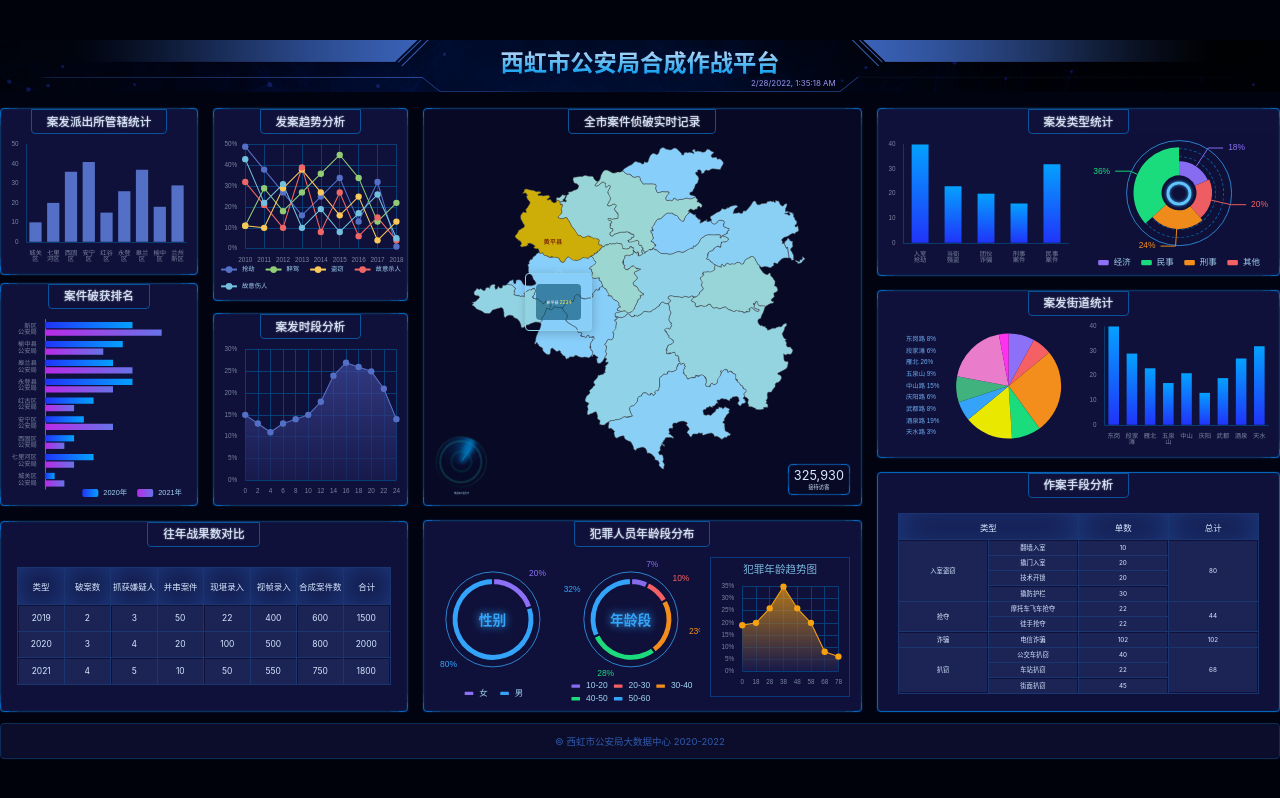
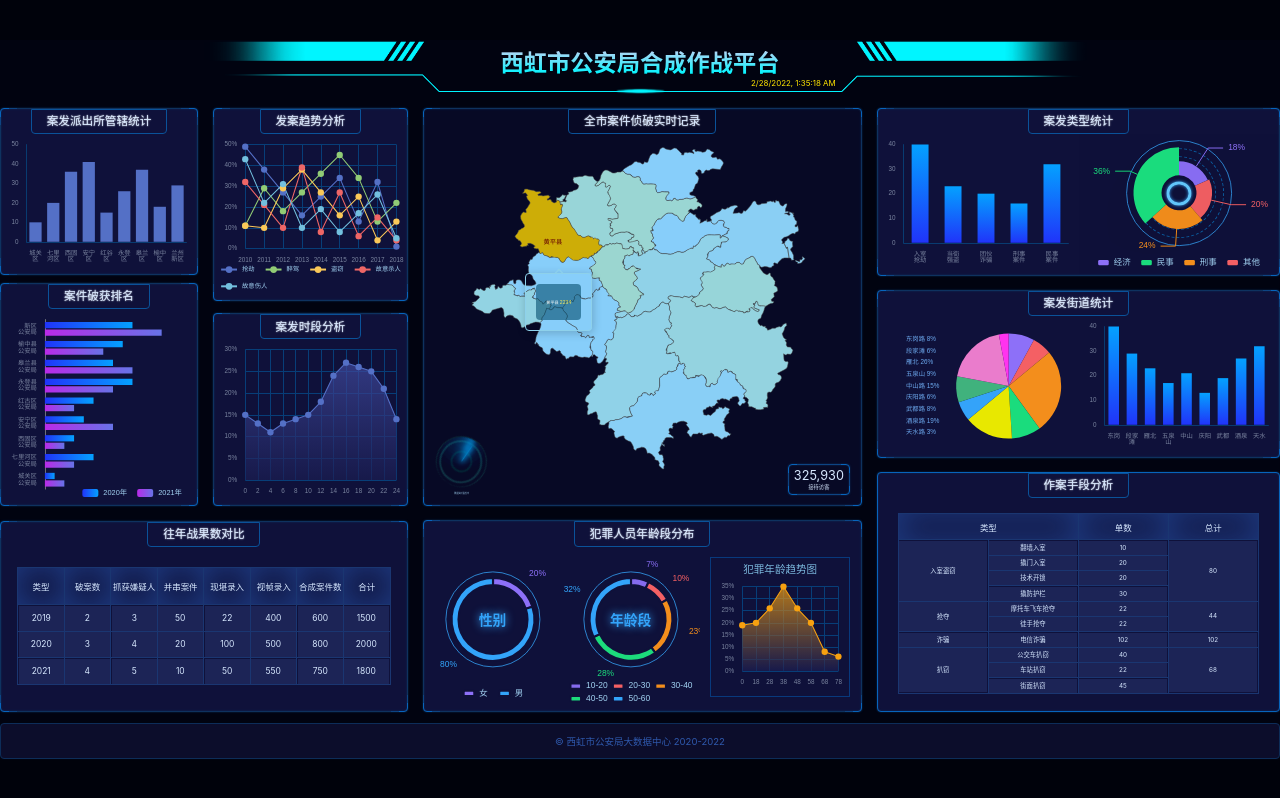
Before and after one commit to GeekyGuang/bigscreen, a React (Vite) app: page /#/ in a window 1280 px wide. Built offline with nearby package versions, Linux system fonts and the light colour scheme.

Commit message:
替换header

```diff
--- a/src/pages/home.scss
+++ b/src/pages/home.scss
@@ -7,7 +7,7 @@
   background: #010310;
   color: #d7e8ff;
   > header {
-    height: px(99);
+    height: px(102);
     background-size: cover;
     width: px(2420);
     margin: 0 auto;
@@ -17,7 +17,7 @@
       font-size: px(44);
       text-align: center;
       margin-top: px(20);
-      background-image: linear-gradient(180deg, #b2d6f6, #0fa0ef);
+      background-image: linear-gradient(180deg, #b2d6f6, #00f5ff);
       background-clip: text;
       -webkit-background-clip: text;
       color: transparent;
@@ -26,7 +26,7 @@
       display: inline-block;
       margin-top: px(8);
       font-size: px(30);
-      color: #9d93ef;
+      color: #ffe400;
       margin-left: px(1420);
       transform: scale(0.5);
       transform-origin: left top;
@@ -47,7 +47,7 @@
   > main {
     width: px(2420);
     margin: 0 auto;
-    padding-top: px(30);
+    padding-top: px(27);
     flex: 1;
     display: grid;
     grid-template:
@@ -302,7 +302,7 @@
             height: px(50);
             width: px(88);
             background: #1c2456;
-            animation: rotateX 4s infinite ease-in-out;
+            animation: rotateX 4s 1s infinite ease-in-out;
           }
         }
       }
```
Also changed, not shown: src/images/header.png.
